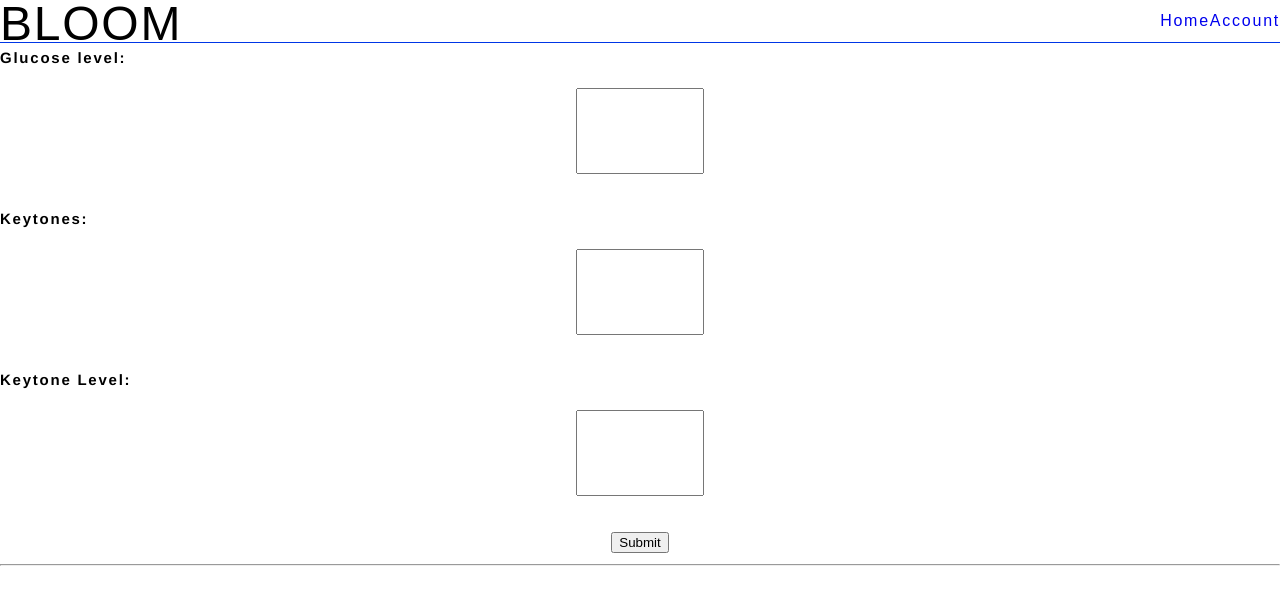
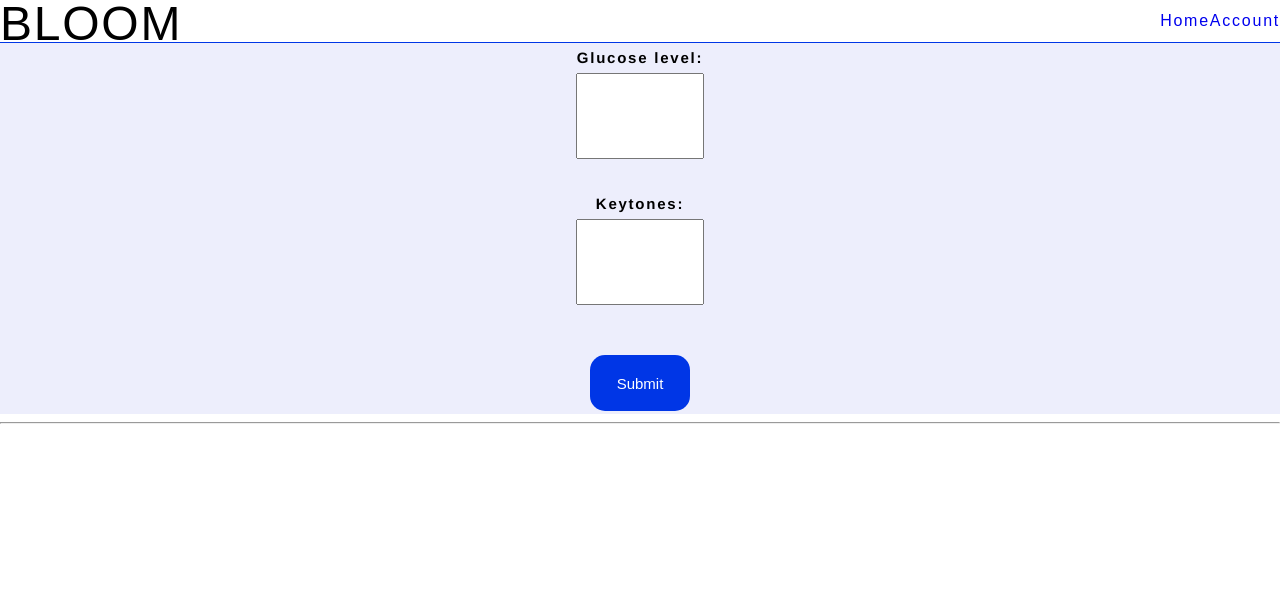
Before and after one commit to zbarovsky/GKI-tracker, a React (Create React App) app: page /gkiinput in a window 1280 px wide. Shown: the top 604 px of the page. Built offline with nearby package versions, Linux system fonts and the light colour scheme; a web font is replaced by a local one.

Commit message:
finished input page styling

```diff
--- a/src/App.scss
+++ b/src/App.scss
@@ -151,6 +151,7 @@ button.white {
 }
 
 #form {
+  background-color: $text-background-color;
   display: flex;
   flex-direction: column;
   margin: 0 auto;
@@ -169,5 +170,5 @@ label {
   font-family: Helvetica;
   font-weight: bold;
   font-size: 15px;
-
+  margin: 0 auto;
 }
--- a/src/components/gkiinput.js
+++ b/src/components/gkiinput.js
@@ -21,9 +21,7 @@ const GKIinput = () => {
         <br />
         <label>Keytones:</label> <input type="text" className="keytoneInput" onChange={e => setKeytones(e.target.value)} />
         <br />
-        <label>Keytone Level:</label> <input type="text" className="glucoseInput" onChange={e => setKeytones(e.target.value)} />
-        <br />
-        <Link to={{pathname:'/profile', state:{glucose: glucose, keytones:keytones}}}><button>Submit</button></Link>
+        <Link to={{pathname:'/profile', state:{glucose: glucose, keytones:keytones}}}><button className="blue">Submit</button></Link>
       </form>
       <hr />
     </>
```
